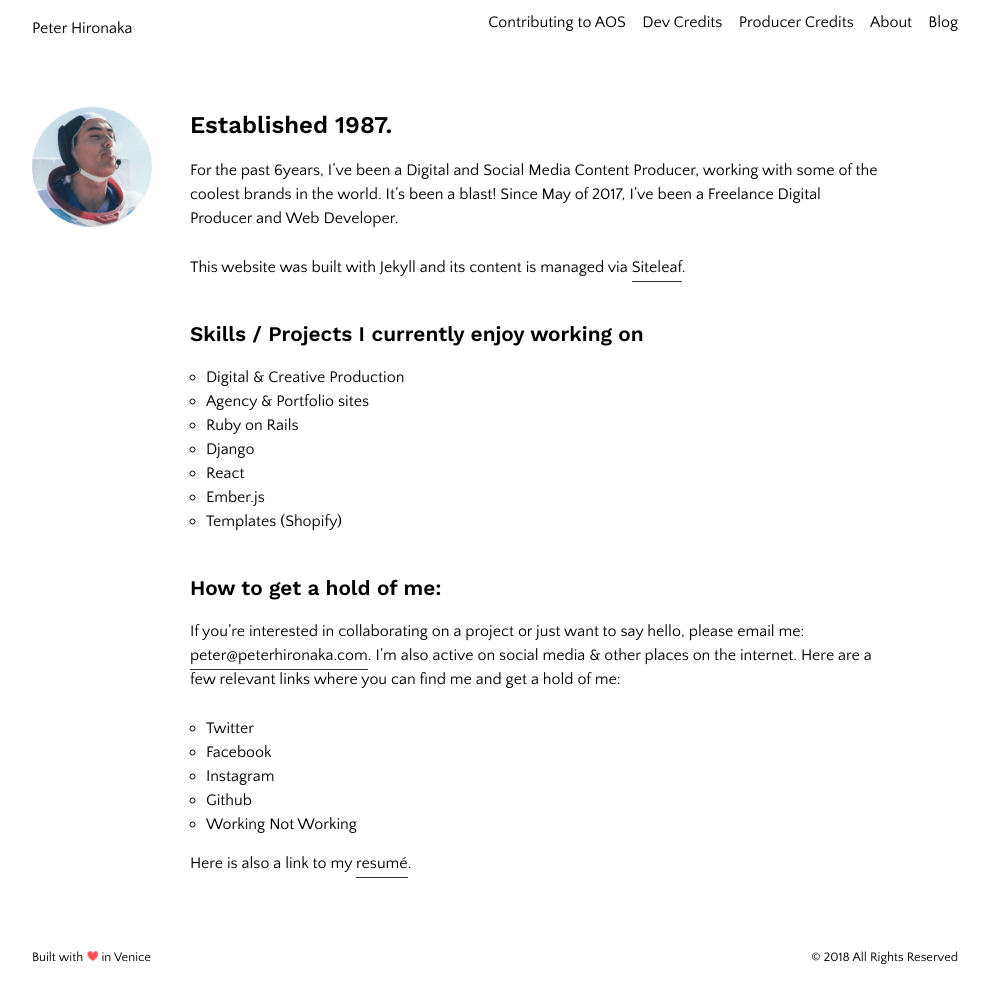
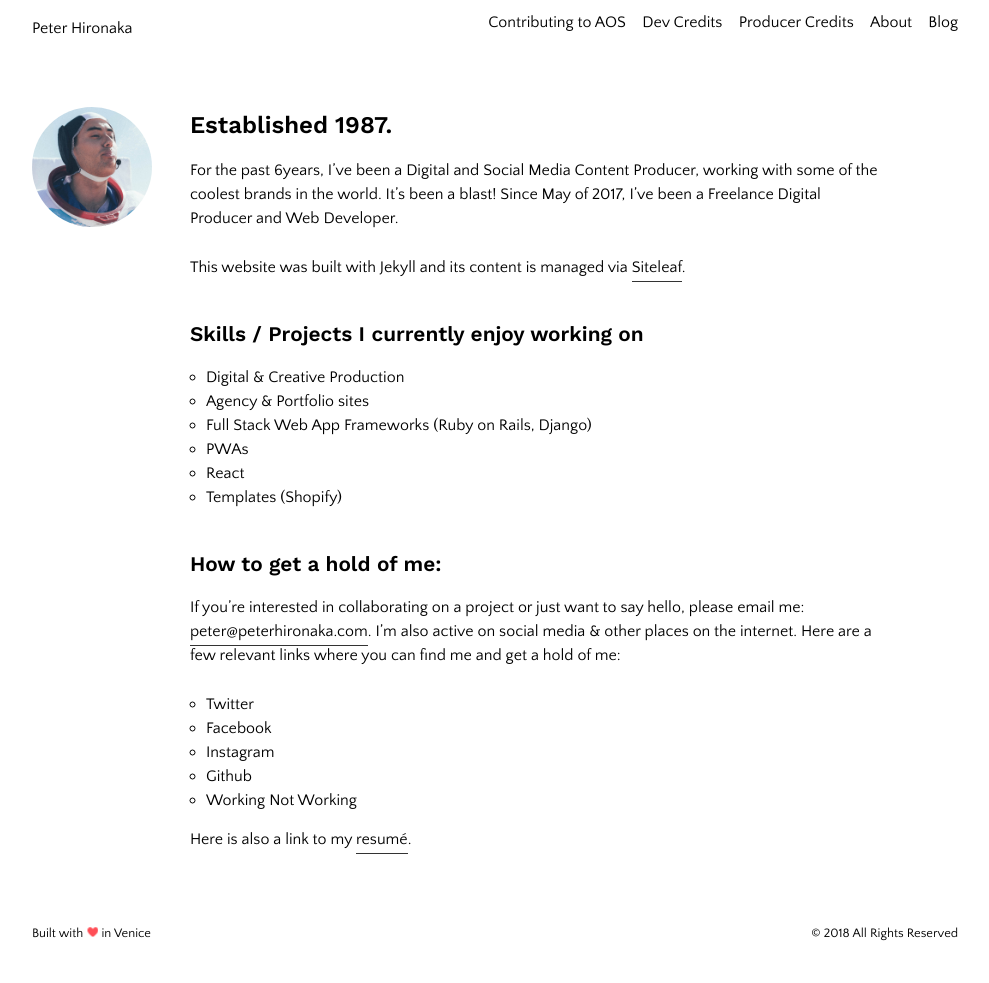
Before and after one commit to PHironaka/p-hironaka, a Jekyll site: the page built from information.md, in a window 1280 px wide. Shown: the whole page, without its empty margins (145-1134 px from the left). Built offline with Jekyll 4.4.1, drawn with Linux system fonts in a browser that asks for light colours; nearby versions of some CDN libraries; library files that are not in the unit come from our copies; after the commit the page ends 959 px from its top, so only the background shows below that.

Commit message:
Updated Information

```diff
--- a/information.md
+++ b/information.md
@@ -19,10 +19,9 @@ This website was built with Jekyll and its content is managed via [Siteleaf](htt
 ### Skills / Projects I currently enjoy working on
 - Digital & Creative Production
 - Agency & Portfolio sites
-- Ruby on Rails
-- Django
+- Full Stack Web App Frameworks (Ruby on Rails, Django)
+- PWAs
 - React
-- Ember.js
 - Templates (Shopify)
 
 
```
